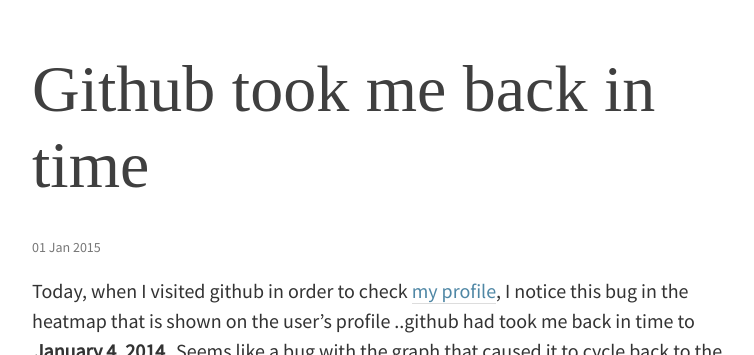
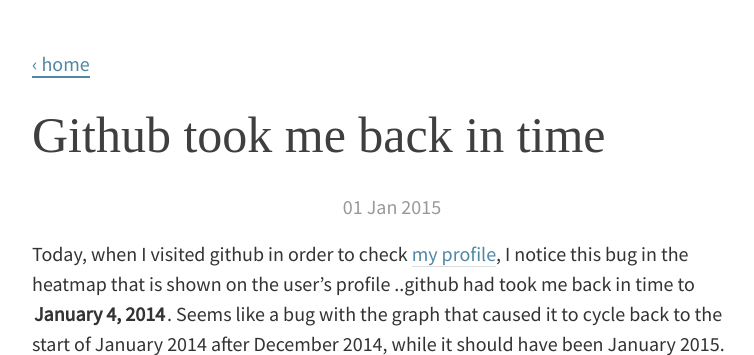
Before and after one commit to kamranahmedse/kamranahmedse.github.io, a Jekyll site: the page built from blog/_posts/2015-01-01-github-took-me-back-in-time.md, in a window 1280 px wide, cut to the strip 0-355 px from the top of the page. Shown: the whole strip, without its empty margins (248-1002 px from the left). Built offline with Jekyll 4.4.1, drawn with Linux system fonts in a browser that asks for light colours; some web fonts are replaced; comment, search, counter and statistics services are not loaded.

Commit message:
Design fixes

```diff
--- a/_layouts/post.html
+++ b/_layouts/post.html
@@ -2,6 +2,11 @@
 layout: default
 ---
 
+<div class="back">
+  <a href="/">&lsaquo; home</a>
+</div>
+
+<div class="post-item">
 	<h1>{{ page.title }}</h1>
 	<div class="post-meta">{{ page.date | date_to_string }}</div>
 
@@ -11,5 +16,5 @@
 		{% include twitter_plug.html %}
 		{% include subscription_form.html %}
 	</div>
-
+</div>
 {% include comments.html %}
--- a/public/css/style.css
+++ b/public/css/style.css
@@ -169,9 +169,15 @@
 }
 
 .post-meta {
-  color: #777;
-  font-size: 14px;
-  margin-bottom: 15px;
+  color: #999;
+  font-size: 20px;
+  margin: 15px 0;
+  text-align: center;
+}
+
+.post-item h1 {
+    font-size: 2.5em;
+    margin: 30px 0;
 }
 
 .post-body img {
```
Also changed, not shown: _layouts/page.html (+9 -3 lines), _layouts/project.html (deleted, +0 -11 lines). Lines whose indentation alone changed are shown as unchanged.
